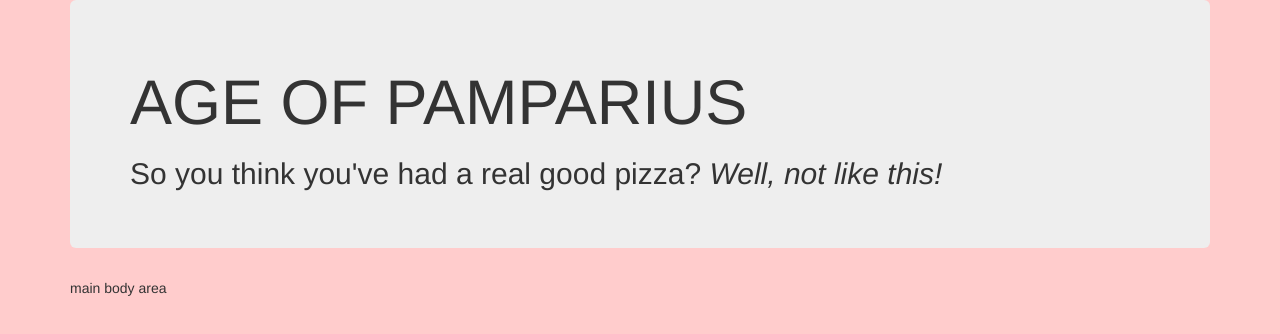
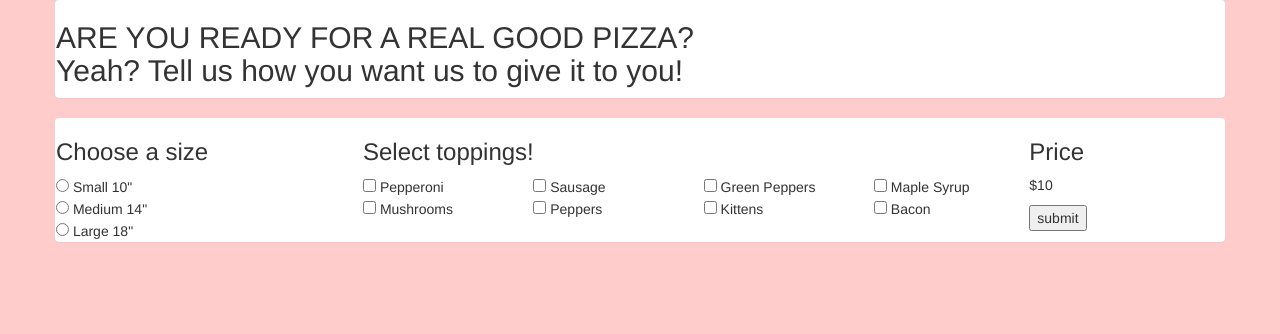
Before and after one commit to MattSmithereens/pizza, a plain HTML site: page index.html in a window 1280 px wide. Drawn offline with nearby package versions, Linux system fonts and the light colour scheme.

Commit message:
build basic html template

```diff
--- a/css/styles.css
+++ b/css/styles.css
@@ -3,6 +3,16 @@ body {
    background-color: #FFCCCC;
 }
 
+/* make displayed when menu functionality established */
+.welcome {
+  display: none;
+}
+
+/* unquiet when welcome functionality is established
+.menu {
+  display: none;
+}*/
+
 .receipt {
   display: none;
 }
--- a/index.html
+++ b/index.html
@@ -10,7 +10,7 @@ Keep it simple to start! You do not need to have a complex formula for determini
 <html>
 <head>
   <title>Age of Pamparious!</title>
-  <!-- <meta name="viewport" content="width=device-width, initial-scale=1.0"> -->
+<!-- <meta name="viewport" content="width=device-width, initial-scale=1.0"> -->
   <link rel="stylesheet" href="https://maxcdn.bootstrapcdn.com/bootstrap/3.3.7/css/bootstrap.min.css" integrity="sha384-BVYiiSIFeK1dGmJRAkycuHAHRg32OmUcww7on3RYdg4Va+PmSTsz/K68vbdEjh4u" crossorigin="anonymous">
   <link href="css/styles.css" rel="stylesheet">
   <script src="https://ajax.googleapis.com/ajax/libs/jquery/3.3.1/jquery.min.js"></script>
@@ -18,16 +18,88 @@ Keep it simple to start! You do not need to have a complex formula for determini
 </head>
 <body>
   <div class="container">
-    <div class="jumbotron">
+<!-- banner.  doesn't change -->
+    <!-- <div class="panel">
       <h1>AGE OF PAMPARIUS</h1>
-      <h2>So you think you've had a real good pizza?  <em>Well, not like this!</em>
+      <h2>So you think you've had a real good pizza?<br>
+      <em>Well, not like this!</em>
+    </div> -->
+<!-- Potential splash/info page.  add customer input fields if you have time -->
+    <div class="welcome">
+      <p>Welcome to Pamparious!  Enter your name</p>
     </div>
-    <div class="">
-      <p>main body area</p>
+<!-- menu row -->
+    <div class="menu">
+      <div class="row panel">
+        <h2>ARE YOU READY FOR A REAL GOOD PIZZA?
+        <br>Yeah?  Tell us how you want us to give it to you!</h2>
+      </div>
+      <div class="row panel">
+        <div class="col-md-3">
+          <div class="row">
+            <h3>Choose a size</h3>
+          </div>
+          <div class="row">
+            <input type="radio" name="size" value="Small"> Small 10"
+          </div>
+          <div class="row">
+            <input type="radio" name="size" value="Medium"> Medium 14"
+          </div>
+          <div class="row">
+            <input type="radio" name="size" value="Large"> Large 18"
+          </div>
+        </div>
+        <div class="col-md-7">
+          <div class="">
+            <h3>Select toppings!</h3>
+            <div class="row">
+              <div class="col-sm-3">
+                <input type="checkbox" name="topping" value="Pepperoni"> Pepperoni
+              </div>
+              <div class="col-sm-3">
+                <input type="checkbox" name="topping" value="Sausage"> Sausage
+              </div>
+              <div class="col-sm-3">
+                <input type="checkbox" name="topping" value="Green Peppers"> Green Peppers
+              </div>
+              <div class="col-sm-3">
+                <input type="checkbox" name="topping" value="Maple Syrup"> Maple Syrup
+              </div>
+            </div>
+            <div class="row">
+              <div class="col-sm-3">
+                <input type="checkbox" name="topping" value="Mushrooms"> Mushrooms
+              </div>
+              <div class="col-sm-3">
+                <input type="checkbox" name="topping" value="Peppers"> Peppers
+              </div>
+              <div class="col-sm-3">
+                <input type="checkbox" name="topping" value="Kittens"> Kittens
+              </div>
+              <div class="col-sm-3">
+                <input type="checkbox" name="topping" value="Bacon"> Bacon
+              </div>
+            </div>
+          </div>
+        </div>
+        <div class="col-md-2">
+          <div class="row">
+            <h3>Price</h3>
+          </div>
+          <div class="row">
+            <p><span class="piePrice">$10</span></p>
+          </div>
+          <div class="row">
+            <input type="button" name="pieOrder" value="submit">
+          </div>
+        </div>
+      </div>
+
+<!-- display receipt -->
     </div>
     <div class="receipt">
       <h2>Order Summary:</h2>
-        <ul class="display">
+        <ul class="output">
 
         </ul>
     </div>
```
